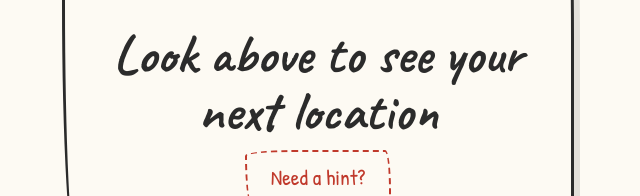
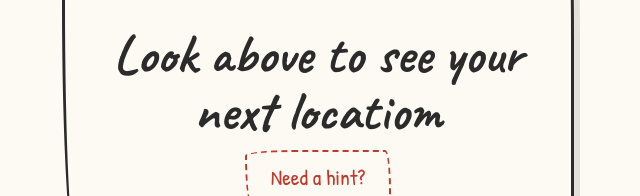
Before and after one commit to HonestPretzels/EdieScavengerHunt, a plain HTML site: page index.html in a window 1280 px wide. Shown: the part 365-561 px from the top of the page, 322-962 px from the left. Drawn offline with Linux system fonts and the light colour scheme.

Commit message:
intentional typo

```diff
--- a/index.html
+++ b/index.html
@@ -142,7 +142,7 @@
       <path d="M24 44 C 35 32, 44 24, 50 13 C 56 24, 65 32, 76 44" />
     </svg>
 
-    <h1>Look above to see your next location</h1>
+    <h1>Look above to see your next locatiom</h1>
     <details class="hint">
       <summary>Need a hint?</summary>
       <p class="lead">Look closely at the web address at the top of your screen.</p>
```
